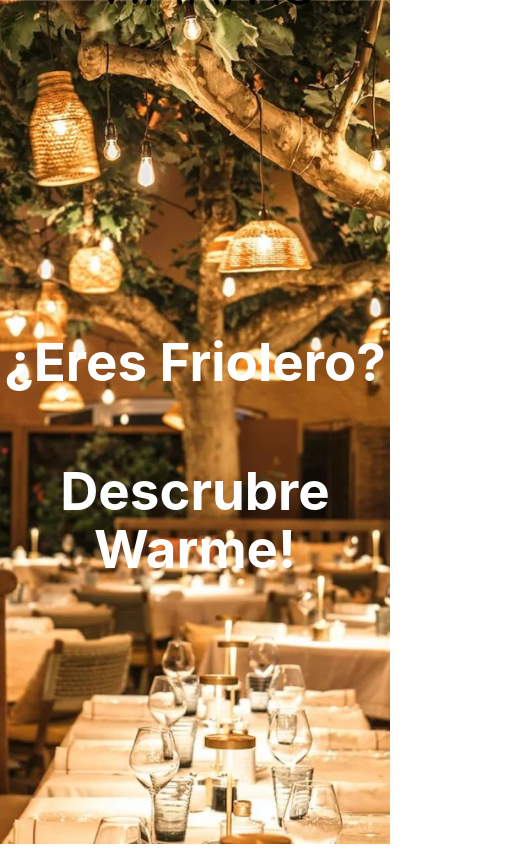
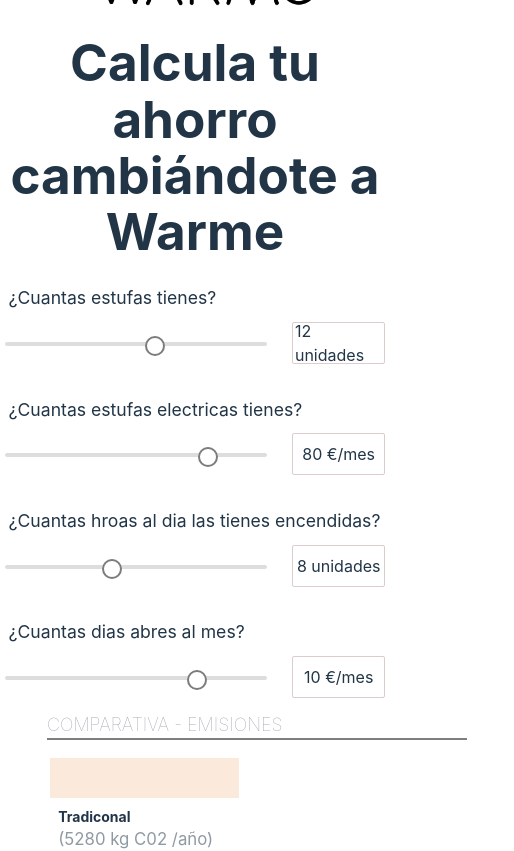
Before and after one commit to vctrubio/landing-warme, a React (Vite) app: page / in a window 390 px wide. Shown: the top 851 px of the page, 514 px wide, since content can reach past the window. Built offline with nearby package versions, Linux system fonts and the light colour scheme; a web font is replaced by a local one.

Commit message:
calc question for mobile

```diff
--- a/src/App.jsx
+++ b/src/App.jsx
@@ -13,15 +13,15 @@
       <div id="warme">
         <NavBar />
       </div>
-      <div id="banner">
+      {/* <div id="banner">
         <BannerPhoto />
       </div>
       <div id="desc">
         <BannerDesc />
+      </div> */}
+      <div id="calc">
+        <Calculator />
       </div>
-      {/* <div id="calc">
-        <Calculator />
-      </div> */}
       {/* <div id="contact">
         <ContactForm />
       </div> */}
--- a/src/components/Calculator.jsx
+++ b/src/components/Calculator.jsx
@@ -29,7 +29,8 @@
                     max={max}
                     value={value}
                     onChange={handleSliderChange}
-                    style={{ width: '320px' }}
+                    style={{ width: '300px' }}
+
                 />
                 <div className='slider-target'>{value} {desc}</div>
             </div>
@@ -40,7 +41,7 @@
 const SaberMas = () => {
     return (
         <div className='punto-g'>
-            <div>
+            <div className='punto-g-middle'>
                 <h2>¿Te gustaría saber exactamente <br></br>cuánto podrías ahorrar con Warme?</h2>
                 <h3>Déjanos tu mail y te haremos un estudio <br /> exhaustivo personalizado</h3>
 
@@ -198,6 +199,7 @@
                 {/* to do is get the numbers in the right orger */}
             </div>
 
+
             <SaberMas />
         </div>
     )
--- a/src/css/calculator.css
+++ b/src/css/calculator.css
@@ -13,7 +13,9 @@
     text-align: left;
     margin: auto;
     gap: 10px;
+
 }
+
 
 
 .calculator-question-units {
@@ -22,6 +24,7 @@
     align-items: baseline;
     gap: 25px;
     height: 65px;
+    width: 380px !important;
 
     >* {
         align-self: center;
@@ -105,6 +108,7 @@
 .punto-g-button {
     display: flex;
     flex-direction: row;
+    width: 100%;
     justify-content: center;
     margin: 2em 0;
     gap: 1em;
@@ -256,11 +260,17 @@
 
 @media (max-width: 988px) {
 
+    .calculator{
+        overflow: hidden;
+        width: 100%;
+    }
+
     .calculator-qs {
         display: flex;
         flex-direction: column;
         align-items: center;
-        width: 100vw;
+        width: 100%;
+        padding: 0 0;
     }
 
 
@@ -272,13 +282,11 @@
         padding: 0 2em;
     }
 
-    .punto-g {
-        width: 70%;
+    .calculator-qq {
+        font-size: 1.1em;
+        padding-left: .2em;
+    }
 
-        >* {
-            width: 100%;
-        }
-    }
 
     .punto-ahorro {
         width: 450px;
@@ -305,6 +313,32 @@
         gap: 2em;
     }
 
+    .punto-g-banner{
+        display: none;
+    }
+
+    .punto-g {
+        height: 600px;
+        width: 100%;
+
+        overflow: hidden;
+        >* {
+            width: 100%;
+        }
+    }
+
+    .punto-g-button{
+        width: 85%;
+        justify-content: center;
+    }
+
+    .punto-g-middle{
+        text-align: center;
+    }
+
+    .slider-range{
+        width: 200px !important;
+    }
 }
 
 input[type="range"] {
```
